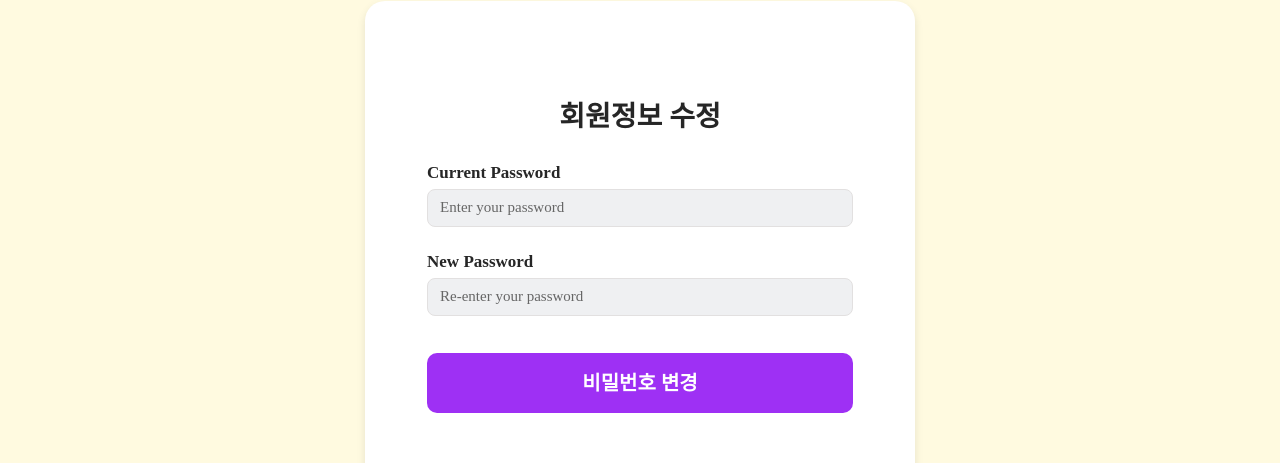
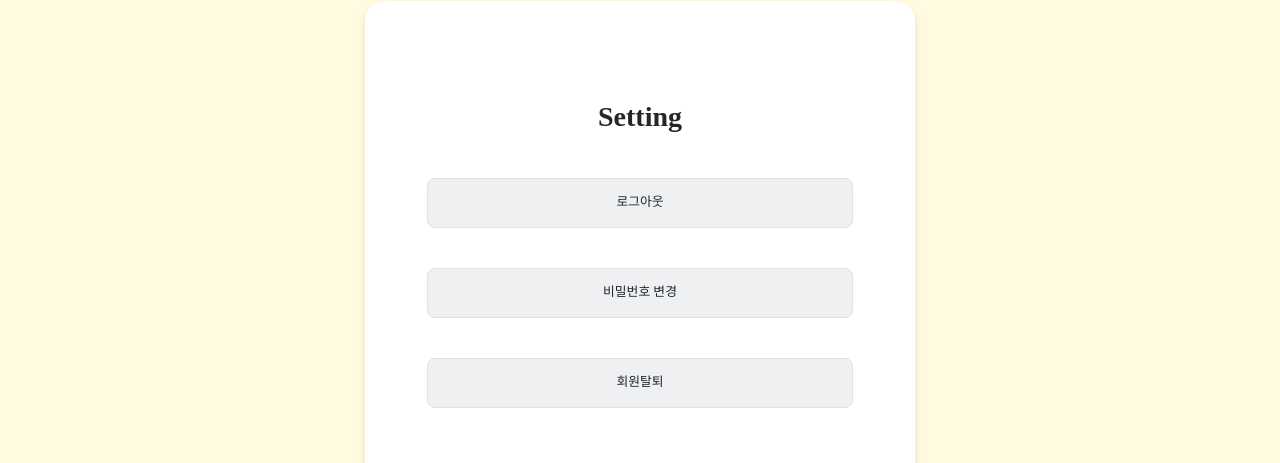
Before and after one commit to Dubabbi/Dukfinder-FE, a React (Vite) app: page /mypage/setting in a window 1280 px wide. Shown: the part 159-622 px from the top of the page. Built offline with nearby package versions, Linux system fonts and the light colour scheme; the HTML template or start-up script is replaced by a standard one.

Commit message:
Feat: 로그아웃, 회원탈퇴 구현

```diff
--- a/src/components/Mypage/Setting.jsx
+++ b/src/components/Mypage/Setting.jsx
@@ -1,104 +1,71 @@
-import * as L from './../Login/LoginStyle';
-import * as S from './../Signin/SigninStyle';
-import React, { useEffect, useState } from 'react';
+import * as L from '../Login/LoginStyle';
+import * as Set from './SettingStyle';
+import React from 'react';
+import { useNavigate } from 'react-router-dom';
 import axios from 'axios';
 
 export default function Setting() {
-    const [oldPassword, setOldPassword] = useState('');
-    const [newPassword, setNewPassword] = useState('');
-    const [confirmNewPassword, setConfirmNewPassword] = useState('');
-    const [passwordMatchError, setPasswordMatchError] = useState('');
-    const [changeSuccess, setChangeSuccess] = useState(false);
-    const [data, setData] = useState([]);
-    const [loggedIn, setLoggedIn] = useState(false); // 로그인 여부 상태
 
-    useEffect(() => {
+
+    const navigate = useNavigate();
+
+    const handleLogout = () => {
+        // 로그아웃 확인 창 띄우기
+        const confirmLogout = window.confirm('로그아웃 하시겠습니까?');
+
+        if (confirmLogout) {
+        // 로컬 스토리지에서 토큰 제거
+        localStorage.removeItem('key');
+        window.confirm('로그아웃 되었습니다');
+
+        // "/" 페이지로 이동
+        navigate('/');
+        }
+    };
+
+    const handleWithdrawal = () => {
+        const confirmWithdrawal = window.confirm('정말 탈퇴하시겠습니까?');
+
+        if (confirmWithdrawal) {
         const token = localStorage.getItem('key');
 
         if (token) {
-        // 유저 정보를 받아오는 요청
-        axios.get('https://port-0-dukfinder-57lz2alpp5sfxw.sel4.cloudtype.app/user/userinfo/', {
+            axios.delete('https://port-0-dukfinder-57lz2alpp5sfxw.sel4.cloudtype.app/user/userinfo/', {
             headers: {
-            Authorization: `Token ${token}`
+                Authorization: `Token ${token}` // 토큰을 헤더에 추가
             }
             })
             .then(response => {
-            setData(response.data);})
+                alert('탈퇴되었습니다.');
+                localStorage.removeItem('key');
+            })
             .catch(error => {
-          console.error('Error fetching user info: ', error);
-          setLoggedIn(false); // 로그인되지 않은 상태로 설정
+                console.error('Error withdrawing: ', error);
+                alert('탈퇴에 실패했습니다.');
             });
         } else {
-        setLoggedIn(false); // 토큰이 없으면 로그인되지 않은 상태로 설정
+            alert('토큰이 없습니다. 로그인 상태를 확인해주세요.');
         }
-    }, []);
-
-  const handlePasswordChange = async () => {
-    try {
-        const token = localStorage.getItem('key');
-
-      const response = await axios.put(
-        'https://port-0-dukfinder-57lz2alpp5sfxw.sel4.cloudtype.app/user/password/',
-        {
-          old_password: oldPassword,
-          new_password: confirmNewPassword,
-        },
-        {
-            headers: {
-              Authorization: `Token ${token}`
-            },
-          }
-      );
-
-      if (response.status === 200) {
-        setChangeSuccess(true);
-        // 비밀번호 변경이 성공한 경우에 수행할 작업
-        // 예를 들어, 성공 메시지를 보여줄 수 있습니다.
-      } else {
-        // 다른 응답에 대한 처리
-      }
-    } catch (error) {
-      console.error('비밀번호 변경 중 에러 발생:', error);
-      // 에러 발생 시 처리
         }
     };
 
-    return (
+    return(
         <L.LoginWrapper>
-        <L.Page>
+        <Set.Page>
           <L.TitleWrap>
-            <p>회원정보 수정</p>
+            <p>Setting</p>
           </L.TitleWrap>
           <L.ContentWrap>
-            <L.InputTitle>Current Password</L.InputTitle>
-            <S.InputWrap>
-              <S.Input
-                type="password"
-                placeholder="Enter your password"
-                value={oldPassword}
-                onChange={(e) => setOldPassword(e.target.value)}
-              />
-              {/* {!passwordValid && password.length > 0 && (
-                <L.ErrorMessageWrap>영문, 숫자, 특수기호 조합 8자리 이상의 비밀번호를 입력하세요.</L.ErrorMessageWrap>
-              )} */}
-            </S.InputWrap>
+            <Set.LinkWrap onClick={handleLogout}>로그아웃</Set.LinkWrap>
           </L.ContentWrap>
           <L.ContentWrap>
-            <L.InputTitle>New Password</L.InputTitle>
-            <S.InputWrap>
-              <S.Input
-                type="password"
-                placeholder="Re-enter your password"
-                value={confirmNewPassword}
-                onChange={(e) => setConfirmNewPassword(e.target.value)}
-              />
-              {passwordMatchError && <L.ErrorMessageWrap>{passwordMatchError}</L.ErrorMessageWrap>}
-            </S.InputWrap>
+            <a href="/mypage/setting/pw"><Set.LinkWrap>비밀번호 변경</Set.LinkWrap></a>
           </L.ContentWrap>
-          <L.BottomButton onClick={handlePasswordChange} >
-            {changeSuccess ? '변경 완료' : '비밀번호 변경'}
-          </L.BottomButton>
-        </L.Page>
+          <L.ContentWrap>
+            <Set.LinkWrap onClick={handleWithdrawal}>회원탈퇴</Set.LinkWrap>
+          </L.ContentWrap>
+        </Set.Page>
       </L.LoginWrapper>
   );
+
 }
--- /dev/null
+++ b/src/components/Mypage/SettingStyle.jsx
@@ -0,0 +1,34 @@
+import styled from 'styled-components';
+
+export const LinkWrap = styled.div`
+  display: flex;
+  justify-content: center;
+  align-items: center;
+  font-size: 1vw;
+  border-radius: 8px;
+  padding: 10px;
+  margin-top: 40px;
+  margin-left: 5%;
+  width: 90%;
+  height: 50px;
+  background-color: #EFF0F2;
+  border: 1px solid #e2e0e0;
+`;
+
+export const Page = styled.div`
+  position: absolute;
+  top: 20%;
+  bottom: 0px;
+  width: 100%;
+  max-width: 550px;
+  padding: 0 3%;
+  left: 50%;
+  transform: translate(-50%, 0);
+  overflow: hidden;
+  flex-direction: column;
+  border-radius: 20px;
+  justify-content: center;
+  height: 500px;
+  background-color: #ffffff;
+  box-shadow: 0 4px 8px rgba(0, 0, 0, 0.1);
+`;
```
Lines whose indentation alone changed are shown as unchanged.
